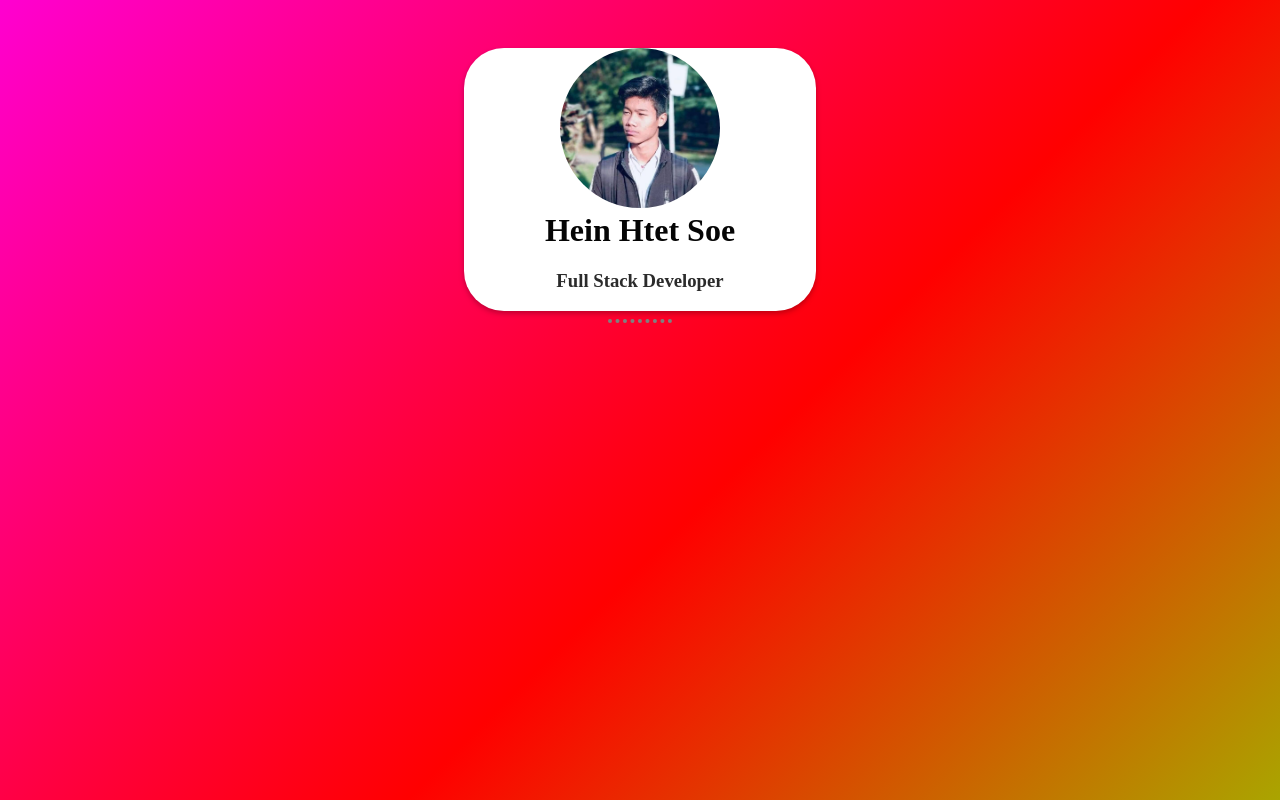
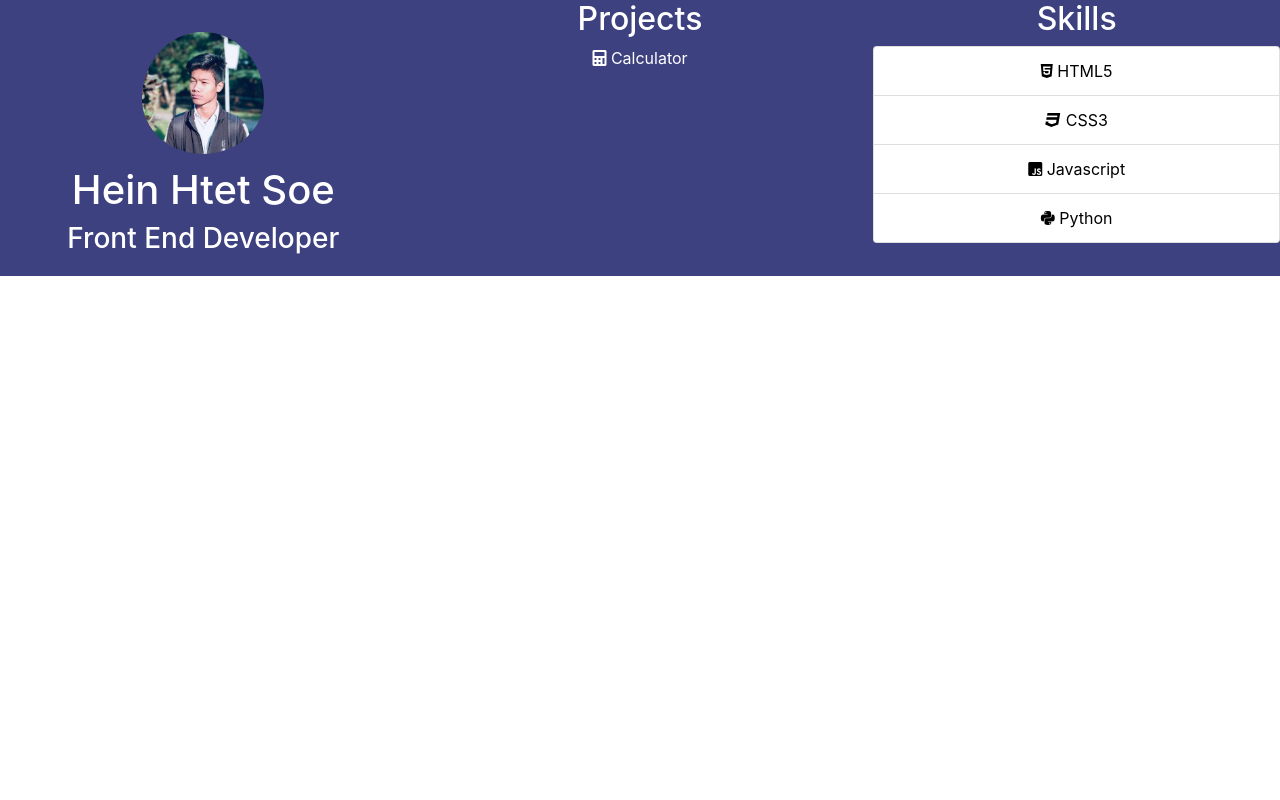
Before and after one commit to plusxultra/plusxultra.github.io, a plain HTML site: page index.html in a window 1280 px wide. Drawn offline with nearby package versions, Linux system fonts and the light colour scheme.

Commit message:
added project and skill

```diff
--- a/index.css
+++ b/index.css
@@ -1,63 +1,33 @@
-#profile__container{
-    color : hsl(0, 0%, 2%);
-    text-align: center;
-    overflow: hidden;
-    margin-block-start: 3rem;
-    background-color: hsl(0, 0%, 100%);
-    margin-inline-start: auto;
-    margin-inline-end: auto;
-    border-radius: 40px;
-    max-inline-size: 22rem;
-    box-shadow: 0px 3px 6px 0px rgba(0, 0, 0, 0.15), 0px 2px 4px 0px rgba(0, 0, 0, 0.12);
-}
-
-img{
-    max-width: 10rem;
-    height: auto;
-    border-style: none;
-    border-radius: 50%;
-    align-content: center;
-}
-
-h1{
-    margin-block-start: auto;
+body{
     text-align: center;
 }
 
-h3{
-    color:hsl(0, 0%, 17%);
+.pps{
+    background-color: #3d4180;
+    color: white;
 }
 
 .profile{
-    display: inline;
-    margin-inline-start: 44%;
+    width: 30%;
+    border-radius: 50%;
+    padding-bottom: 0.75rem;
 }
 
-.name{
-    display: inline;
+.container__profile{
+    padding-top: 2rem;
+    padding-bottom: 0.75rem;
 }
 
-hr{
-    border-style: dotted none none;
-    border-color: grey;
-    border-width: 0.25rem;
-    width: 5%;
+a{
+    text-decoration: none;
+    color: white;
 }
 
-body{
-    background: linear-gradient(-45deg, #7bff00,#ff0000,#ff00ea,#a200ff,#0400ff,#00ffdd);
-    background-size: 400% 500%;
-    animation: gradient 15s ease infinite;
+a:hover{
+    color: white;
+    text-decoration: none;
 }
 
-@keyframes gradient {
-    0% {
-        background-position: 0% 50%;
-    }
-    50% {
-        background-position: 100% 50%;
-    }
-    100% {
-        background-position: 0% 50%;
-    }
+.sn{
+    color: black;
 }
--- a/index.html
+++ b/index.html
@@ -4,14 +4,33 @@
     <meta charset="UTF-8">
     <meta name="viewport" content="width=device-width, initial-scale=1.0">
     <title>Hein Htet Soe</title>
+    <link rel="stylesheet" href="https://cdn.jsdelivr.net/npm/bootstrap@4.5.3/dist/css/bootstrap.min.css" integrity="sha384-TX8t27EcRE3e/ihU7zmQxVncDAy5uIKz4rEkgIXeMed4M0jlfIDPvg6uqKI2xXr2" crossorigin="anonymous">
+    <link rel="stylesheet" href="https://pro.fontawesome.com/releases/v5.10.0/css/all.css" integrity="sha384-AYmEC3Yw5cVb3ZcuHtOA93w35dYTsvhLPVnYs9eStHfGJvOvKxVfELGroGkvsg+p" crossorigin="anonymous"/>
     <link rel="stylesheet" href="index.css">
 </head>
 <body>
-    <div id="profile__container">
-            <img src="heinhtetsoe.jpg" alt="Hein Htet Soe">
+    <div class="row pps">
+        <div class="container-fluid container__profile col-lg-4">
+            <img src="heinhtetsoe.jpg" alt="Hein Htet Soe" class="img profile">
             <h1>Hein Htet Soe</h1>
-            <h3>Full Stack Developer</h3>
+            <h3>Front End Developer</h3>
+        </div>
+        <div class="col-lg-4 project">
+            <h2>Projects</h2>
+            <p><i class="fas fa-calculator"></i> <a href="https://plusxultra.github.io/calculator-v0.1/">Calculator</a></p>
+        </div>
+        <div class="col-lg-4 skill">
+            <h2>Skills</h2>
+            <ul class="list-group">
+                <li class="list-group-item list-group-item-action sn"><i class="fab fa-html5"></i> HTML5</li>
+                <li class="list-group-item list-group-item-action sn"><i class="fab fa-css3"></i> CSS3</li>
+                <li class="list-group-item list-group-item-action sn"><i class="fab fa-js-square"></i> Javascript</li>
+                <li class="list-group-item list-group-item-action sn"><i class="fab fa-python"></i> Python</li>
+            </ul>
+        </div>
     </div>
-    <hr>
+    <script src="https://code.jquery.com/jquery-3.5.1.slim.min.js" integrity="sha384-DfXdz2htPH0lsSSs5nCTpuj/zy4C+OGpamoFVy38MVBnE+IbbVYUew+OrCXaRkfj" crossorigin="anonymous"></script>
+    <script src="https://cdn.jsdelivr.net/npm/popper.js@1.16.1/dist/umd/popper.min.js" integrity="sha384-9/reFTGAW83EW2RDu2S0VKaIzap3H66lZH81PoYlFhbGU+6BZp6G7niu735Sk7lN" crossorigin="anonymous"></script>
+    <script src="https://cdn.jsdelivr.net/npm/bootstrap@4.5.3/dist/js/bootstrap.min.js" integrity="sha384-w1Q4orYjBQndcko6MimVbzY0tgp4pWB4lZ7lr30WKz0vr/aWKhXdBNmNb5D92v7s" crossorigin="anonymous"></script>
 </body>
 </html>
```
Also changed, not shown: heinhtetsoe__edited.jpg (added), octane.jpg (deleted).
